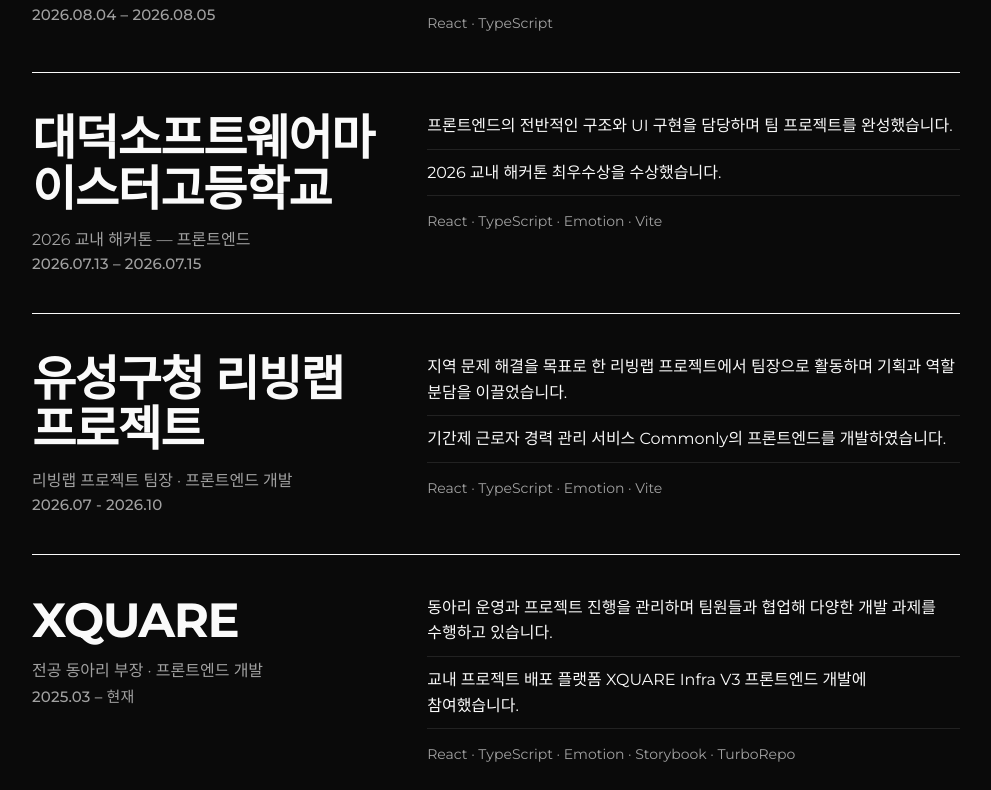
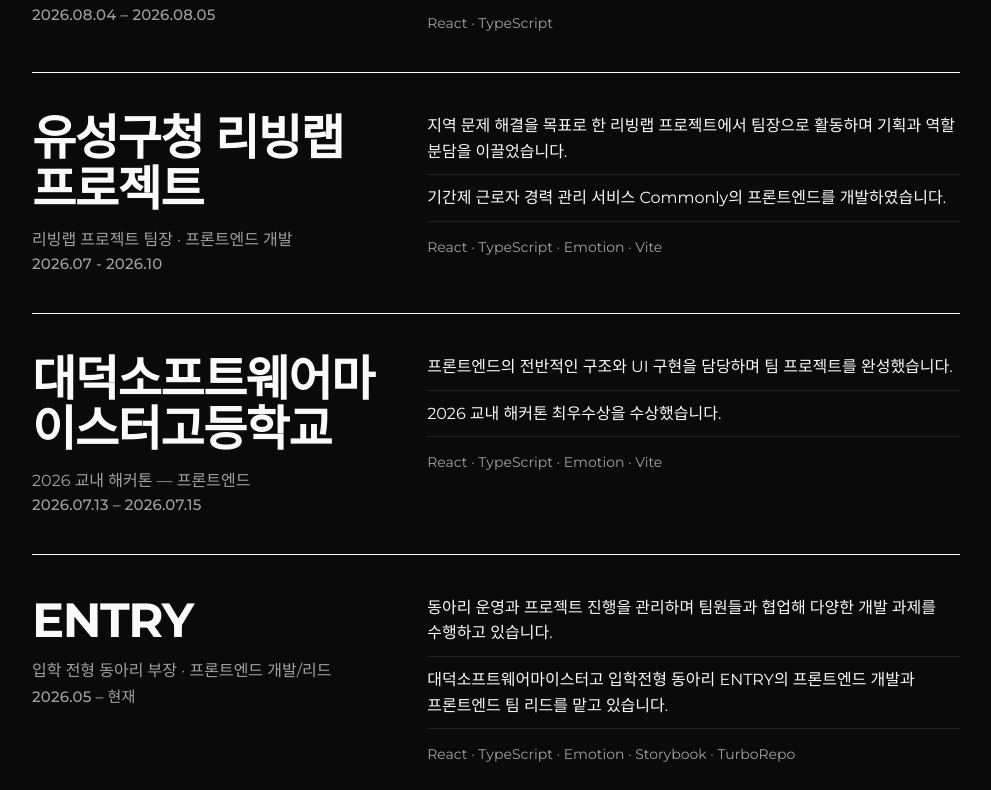
Before and after one commit to JAEJUN090210/Portfolio, a React (Vite) app: page / in a window 1280 px wide. Shown: the part 1030-1820 px from the top of the page, without its empty margins (256-1247 px from the left). Built offline with nearby package versions, Linux system fonts and the light colour scheme; a web font is replaced by a local one.

Commit message:
경험 내용 추가
경험 내용 추가

```diff
--- a/src/constants/portfolio.ts
+++ b/src/constants/portfolio.ts
@@ -78,6 +78,19 @@ export const experiences: ExperienceItem[] = [
     stack: ['React', 'TypeScript'],
   },
   {
+    id: 'living-lab-2026',
+    organization: '유성구청 리빙랩 프로젝트',
+    badge: '팀장',
+    title: '리빙랩 프로젝트 팀장 · 프론트엔드 개발',
+    location: '대전',
+    period: '2026.07 - 2026.10',
+    highlights: [
+      '지역 문제 해결을 목표로 한 리빙랩 프로젝트에서 팀장으로 활동하며 기획과 역할 분담을 이끌었습니다.',
+      '기간제 근로자 경력 관리 서비스 Commonly의 프론트엔드를 개발하였습니다.',
+    ],
+    stack: ['React', 'TypeScript', 'Emotion', 'Vite'],
+  },
+  {
     id: 'dsm-hackathon-2026',
     organization: '대덕소프트웨어마이스터고등학교',
     badge: '해커톤',
@@ -91,17 +104,17 @@ export const experiences: ExperienceItem[] = [
     stack: ['React', 'TypeScript', 'Emotion', 'Vite'],
   },
   {
-    id: 'living-lab-2026',
-    organization: '유성구청 리빙랩 프로젝트',
-    badge: '팀장',
-    title: '리빙랩 프로젝트 팀장 · 프론트엔드 개발',
-    location: '대전',
-    period: '2026.07 - 2026.10',
+    id: 'entry-lead-2026',
+    organization: 'ENTRY',
+    badge: '부장',
+    title: '입학 전형 동아리 부장 · 프론트엔드 개발/리드',
+    location: '대덕소프트웨어마이스터고등학교',
+    period: '2026.05 – 현재',
     highlights: [
-      '지역 문제 해결을 목표로 한 리빙랩 프로젝트에서 팀장으로 활동하며 기획과 역할 분담을 이끌었습니다.',
-      '기간제 근로자 경력 관리 서비스 Commonly의 프론트엔드를 개발하였습니다.',
+      '동아리 운영과 프로젝트 진행을 관리하며 팀원들과 협업해 다양한 개발 과제를 수행하고 있습니다.',
+      '대덕소프트웨어마이스터고 입학전형 동아리 ENTRY의 프론트엔드 개발과 프론트엔드 팀 리드를 맡고 있습니다.',
     ],
-    stack: ['React', 'TypeScript', 'Emotion', 'Vite'],
+    stack: ['React', 'TypeScript', 'Emotion', 'Storybook', 'TurboRepo'],
   },
   {
     id: 'xquare-lead-2026',
@@ -109,7 +122,7 @@ export const experiences: ExperienceItem[] = [
     badge: '부장',
     title: '전공 동아리 부장 · 프론트엔드 개발',
     location: '대덕소프트웨어마이스터고등학교',
-    period: '2025.03 – 현재',
+    period: '2026.02 – 현재',
     highlights: [
       '동아리 운영과 프로젝트 진행을 관리하며 팀원들과 협업해 다양한 개발 과제를 수행하고 있습니다.',
       '교내 프로젝트 배포 플랫폼 XQUARE Infra V3 프론트엔드 개발에 참여했습니다.',
```
